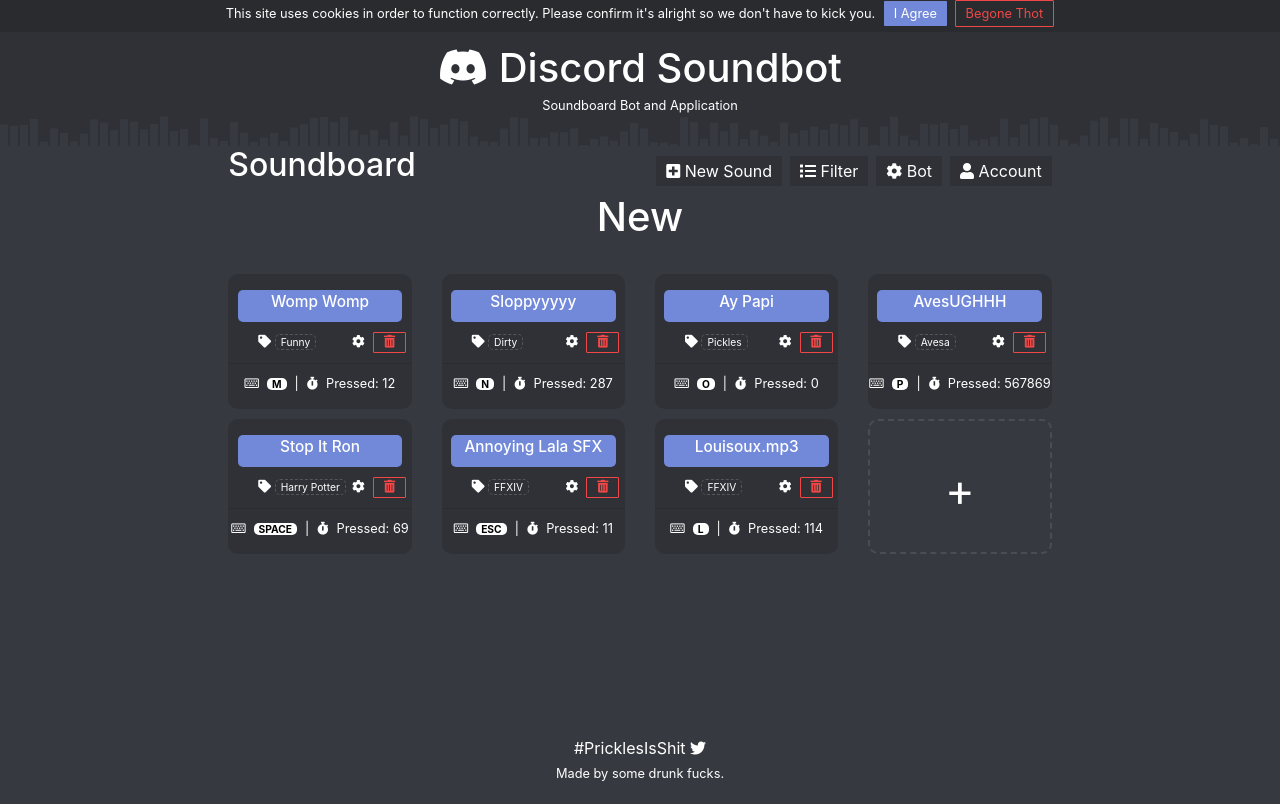
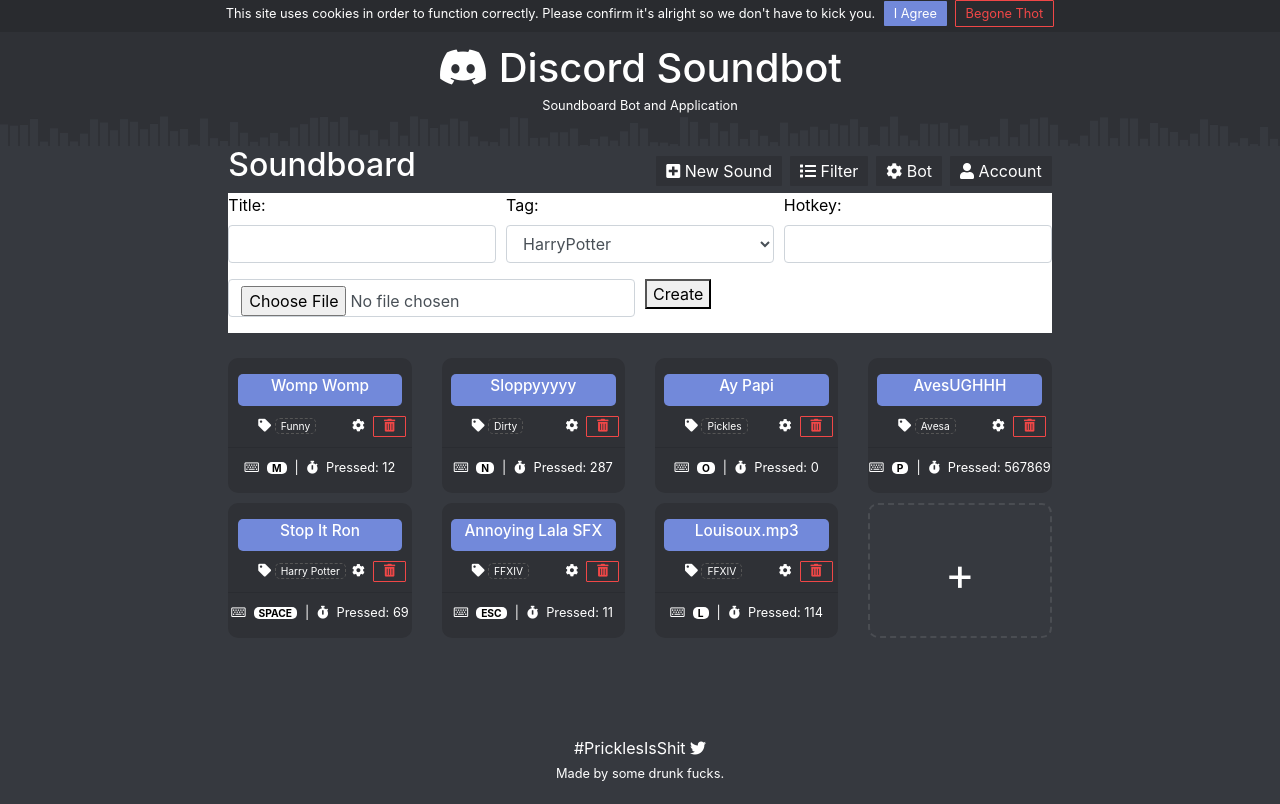
Before and after one commit to riezahughes/ui-graphql-discord, a React (Create React App) app: page /dashboard/new in a window 1280 px wide. Built offline with nearby package versions, Linux system fonts and the light colour scheme.

Commit message:
Form markup for new item

```diff
--- a/src/App.css
+++ b/src/App.css
@@ -174,6 +174,11 @@ footer{
   transition: 0.3s;
 }
 
+#createNew{
+  background-color: white;
+  color: black;
+}
+
 @keyframes App-logo-spin {
   from {
     transform: rotate(0deg);
--- a/src/Dashboard/New/NewContent.js
+++ b/src/Dashboard/New/NewContent.js
@@ -5,11 +5,81 @@ export default class NewContent extends Component{
 
 constructor(props){
     super(props);
+    this.state = {
+        "name": "",
+        "file": "",
+        "tag": "",
+        "hotkey": ""
+    }
+    this.enterText = this.enterText.bind(this);
+    this.enterTag = this.enterTag.bind(this);
+    this.enterHotkey = this.enterHotkey.bind(this);
+    this.onSubmit = this.onSubmit.bind(this);
+    this.onUploadChoice = this.onUploadChoice.bind(this);
+}
+
+
+
+enterText(e){
+    this.setState({
+        "name": e.target.value
+    });
+}
+
+onSubmit(e){
+    e.preventDefault();
+}
+
+onUploadChoice(e){
+    this.setState({
+        "file": e.target.files[0]
+    })
+}
+
+enterTag(e){
+    this.setState({
+        "tag": e.target.value
+    })
+}
+
+enterHotkey(e){
+    this.setState({
+        "hotkey": e.target.value
+    })
 }
 
     render(){
         return(
-            <h1>New</h1>
+            <div id="createNew" className="text-left">
+                <form onSubmit={this.onSubmit}>
+                    <div class="form-row">
+                        <div className="form-group col-4">
+                            <label for="newname">Title:</label>
+                            <input className="form-control" type="text" value={this.state.name} onChange={this.enterText} id="newname" name="newname"/>
+                        </div>
+                        <div className="form-group col-4">
+                            <label for="tagChoice">Tag:</label>
+                            <select className="form-control" name="tagChoice" id="tagChoice" onChange={this.enterTag}>
+                                <option>HarryPotter</option>
+                                <option>test</option>
+                                <option>ffxiv</option>
+                            </select>
+                        </div>
+                        <div className="form-group col-4">
+                            <label for="hotkeyChoice">Hotkey:</label>
+                            <input className="form-control" type="text" name="hotkeyChoice" id="hotkeyChoice" onChange={this.enterHotkey} value={this.state.hotkey} />
+                        </div>
+                    </div>
+                    <div class="form-row">
+                        <div className="form-group col-6">
+                            <input className="form-control" type="file" id="soundUpload" name="soundUpload" onChange={this.onUploadChoice}/>
+                        </div>
+                        <div className="form-group col-6">
+                            <button clasName="btn btn-fluid form-control w-100" type="button" id="submitNewSound" name="submitNewSound">Create</button>
+                        </div>
+                    </div>
+                </form>
+            </div>
         );
     }
 }
```
